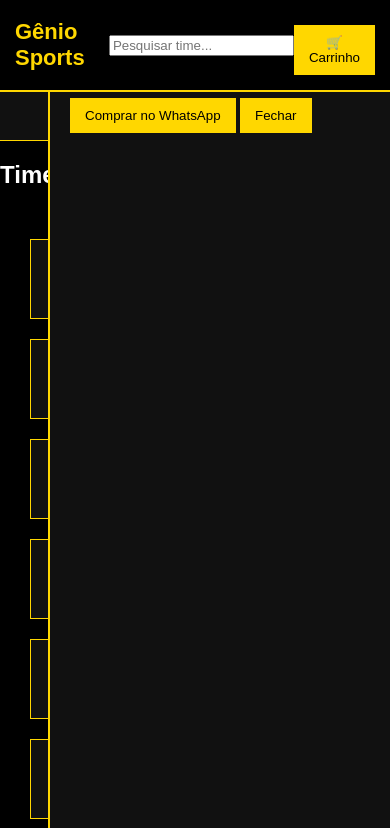
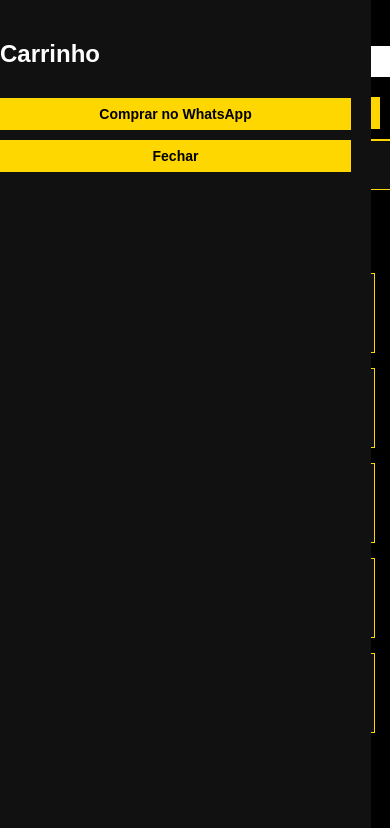
Before and after one commit to Henriquekarl/genio-sports, a plain HTML site: page index.html in a window 390 px wide. Both pictures are taken after a click on the button "🛒 Carrinho". Shown: the top 828 px of the page. Drawn offline with Linux system fonts and the light colour scheme.

Commit message:
atualização de compatibilidade para Android

```diff
--- a/index.html
+++ b/index.html
@@ -4,6 +4,7 @@
 <head>
 <meta charset="UTF-8">
 <title>Gênio Sports</title>
+<meta name="viewport" content="width=device-width, initial-scale=1.0">
 <link rel="stylesheet" href="style.css">
 </head>
 
--- a/style.css
+++ b/style.css
@@ -1,3 +1,4 @@
+/* ===== Estilo Geral ===== */
 body{
   margin:0;
   font-family:Arial;
@@ -5,135 +6,145 @@
   color:white;
 }
 
+/* ===== Header ===== */
 header{
-
   position:sticky;
   top:0;
   background:black;
-
   display:flex;
   justify-content:space-between;
   align-items:center;
-
   padding:15px;
-
   border-bottom:2px solid gold;
-
   z-index:999;
-
 }
 
 .logo{
-
   font-size:22px;
   color:gold;
   font-weight:bold;
-
 }
 
+header input{
+  padding:8px;
+  border-radius:5px;
+  border:none;
+  width:200px;
+}
+
+/* ===== Aviso de preço ===== */
 .aviso{
-
   text-align:center;
   padding:15px;
   background:#111;
   border-bottom:1px solid gold;
-
 }
 
+/* ===== Grid de cards ===== */
 .grid{
-
   display:grid;
   grid-template-columns:repeat(auto-fit,minmax(200px,1fr));
   gap:20px;
-
   padding:30px;
-
 }
 
+/* ===== Card de time ===== */
 .card{
-
   background:#111;
   padding:30px;
-
   border:1px solid gold;
-
   text-align:center;
-
   cursor:pointer;
-
   transition:0.3s;
-
 }
 
 .card:hover{
-
   background:gold;
   color:black;
-
 }
 
+/* ===== Card de camisa ===== */
 .camisa{
-
   background:#111;
   border:1px solid gold;
   padding:20px;
   text-align:center;
-
 }
 
 .camisa img{
-
   width:100%;
   height:260px;
-
   object-fit:contain;
-
   background:white;
-
   border-radius:6px;
-
   margin-bottom:10px;
-
+  cursor:pointer;
 }
 
+/* ===== Botões ===== */
 button{
-
   background:gold;
-
   border:none;
-
   padding:10px 15px;
-
   cursor:pointer;
-
   margin-top:10px;
-
+  font-weight:bold;
 }
 
+/* ===== Carrinho ===== */
 .carrinho{
-
   position:fixed;
-
   right:-350px;
-
   top:0;
-
   height:100%;
-
   width:300px;
-
   background:#111;
-
   padding:20px;
-
   transition:0.4s;
-
   border-left:2px solid gold;
-
+  z-index:9999;
 }
 
 .carrinho.ativo{
+  right:0;
+}
 
-right:0;
+/* ===== Responsividade para Android / Telas pequenas ===== */
+@media (max-width: 768px) {
 
+  header {
+    flex-direction: column;
+    align-items: flex-start;
+    padding: 10px;
   }
+
+  header input {
+    width: 100%;
+    margin: 10px 0;
+  }
+
+  .grid {
+    grid-template-columns: repeat(auto-fit, minmax(150px, 1fr));
+    padding: 15px;
+    gap: 15px;
+  }
+
+  .camisa img {
+    height: 200px;
+  }
+
+  button {
+    width: 100%;
+    font-size: 14px;
+    padding: 8px;
+  }
+
+  .carrinho {
+    width: 90%;
+    right: -100%;
+  }
+
+  .carrinho.ativo {
+    right: 5%;
+  }
+}
```
Also changed, not shown: camisas.html (+1 -0 lines). Lines whose indentation alone changed are shown as unchanged.
